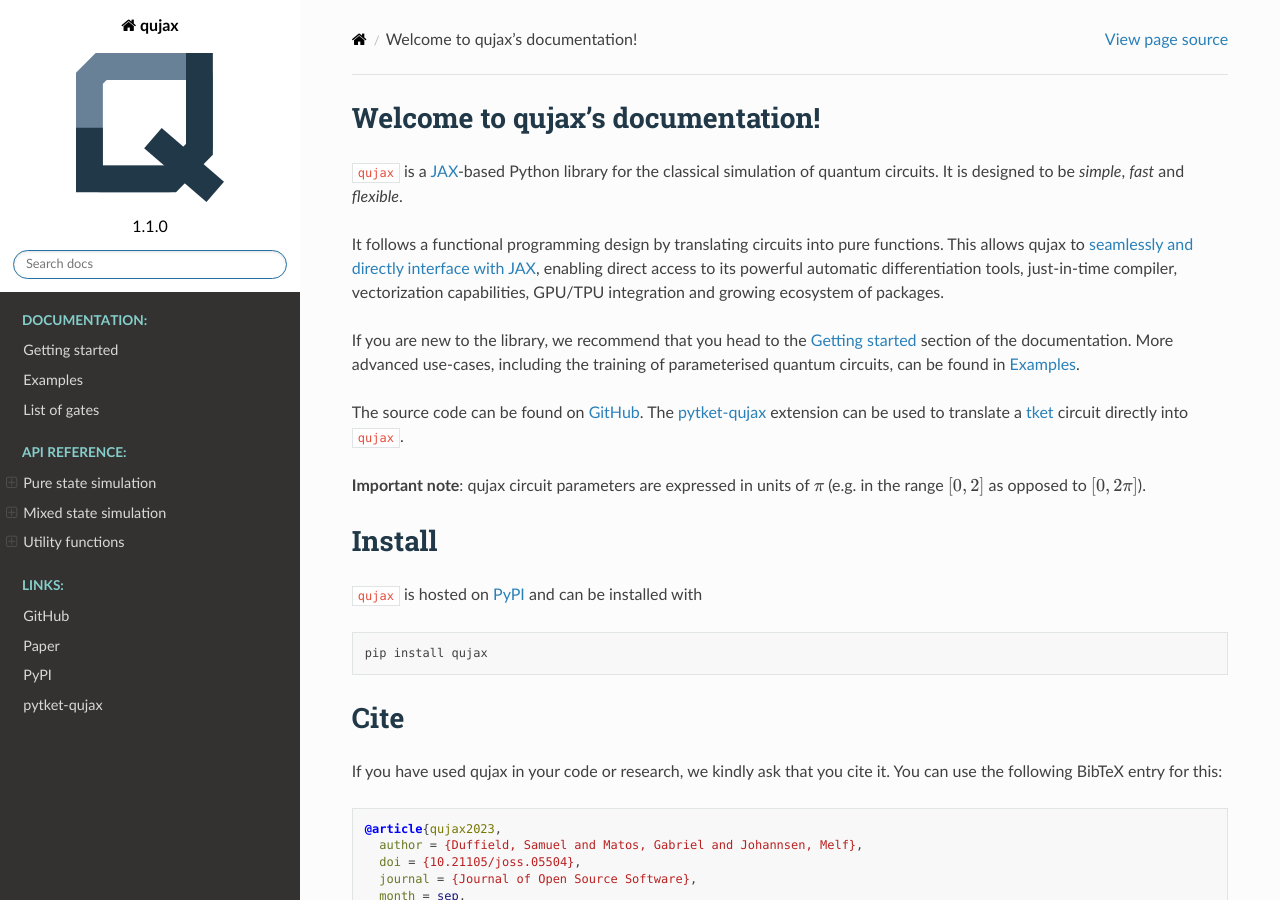
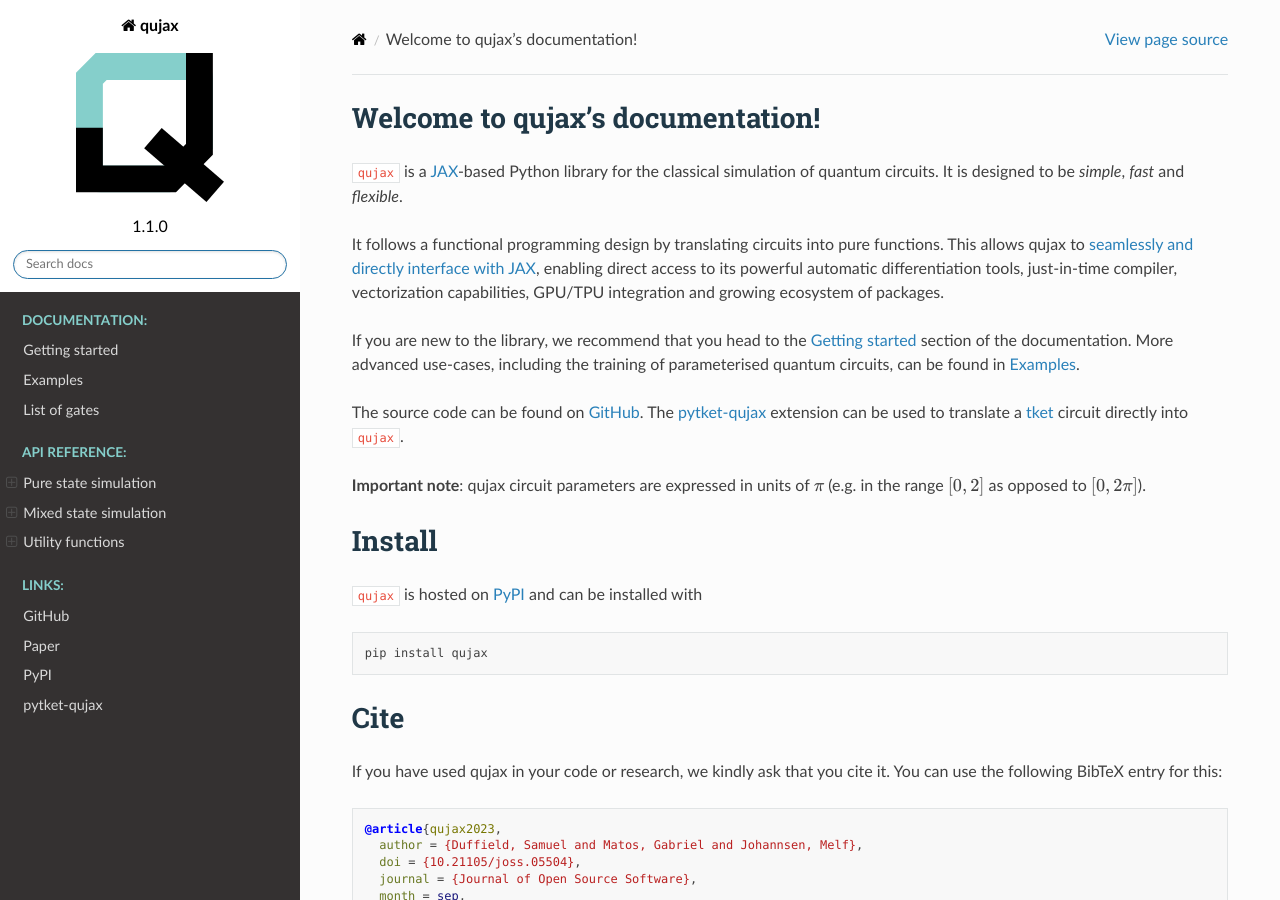
Before and after one commit to CQCL/qujax, a Sphinx documentation site: the page built from docs/index.rst, in a window 1280 px wide and 900 px high. Built offline with Sphinx 7.4.7 and the Read the Docs theme 2.0.0, drawn with Linux system fonts in a browser that asks for light colours.

Commit message:
Update logo

```diff
--- a/docs/_static/css/custom.css
+++ b/docs/_static/css/custom.css
@@ -5,10 +5,6 @@
 
 .wy-side-nav-search{
     background-color: white;
-}
-
-h1, h2, h3, h4, h5, h6 {
-    color: #203847
 }
 
 .icon.icon-home{
@@ -48,6 +44,10 @@ html.writer-html4 .rst-content dl:not(.docutils) > dt, html.writer-html5 .rst-co
     margin-bottom: 10px;
 }
 
+h1, h2, h3, h4, h5, h6 {
+    color: #203847
+}
+
 div.toctree-wrapper .caption-text{
     color: #203847;
 }
```
Also changed, not shown: docs/logo.svg.
